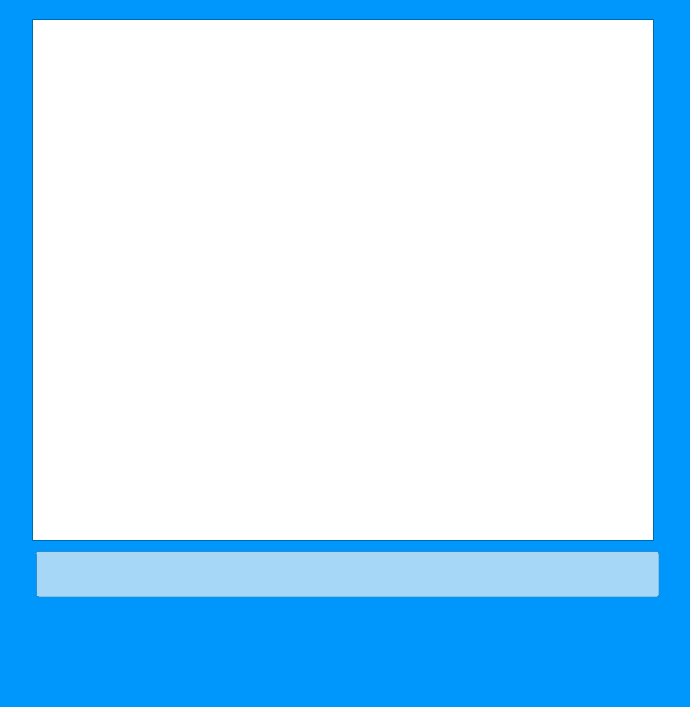
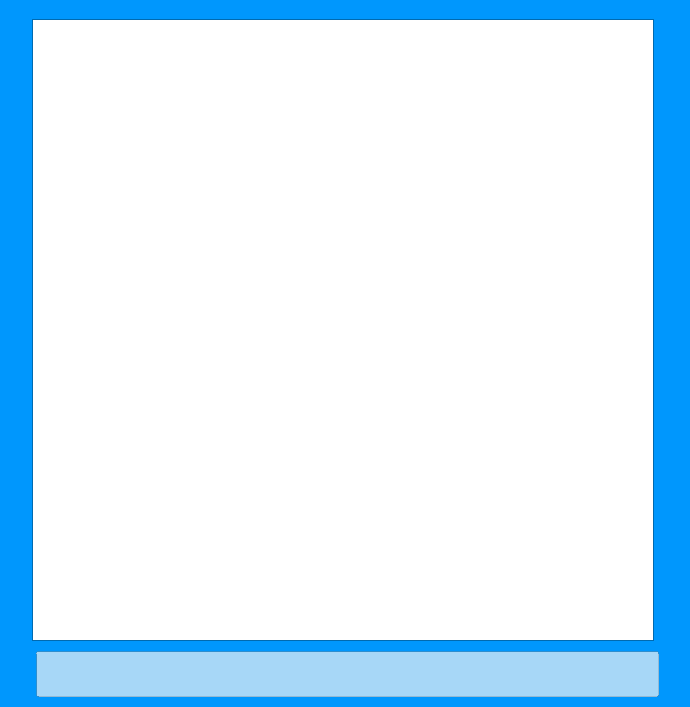
Before and after one commit to isra17/minou-web, a plain HTML site: page index.html in a window 1280 px wide. Shown: the part 171-878 px from the top of the page, without its empty margins (297-987 px from the left). Before the commit the page ends 800 px from the top, so only its background shows below. Drawn offline with Linux system fonts and the light colour scheme.

Commit message:
Scroll messages, add our own message

```diff
--- a/css/app.css
+++ b/css/app.css
@@ -25,10 +25,12 @@ body{
 #messages {
   border: 1px solid #006AB0;
   width: 600px;
-  min-height: 500px;
+  height: 600px;
   padding: 10px;
   margin: auto;
   background-color: white;
+  overflow:hidden;
+  overflow-y:scroll;
 }
 
 #input-box {
--- a/js/main.js
+++ b/js/main.js
@@ -69,7 +69,7 @@ $(document).ready(function(){
       function sendMessage(message) {
         var textType = 'text/plain';
         session.publish('minou.public.worldwide.canada.quebec.general', [], {from: authId, user_name: userName, content: message, content_type: textType});
-        appendMessage('self', message);
+        appendMessage(authId, message, userName, 'text/plain');
       }
 
       $('#input-form').submit(function(event){
```
